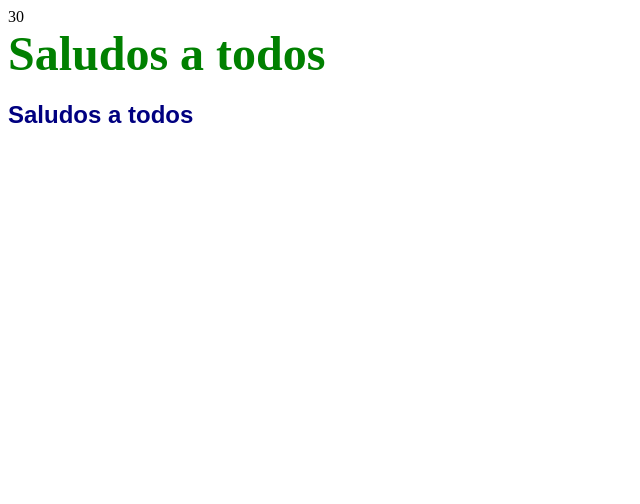
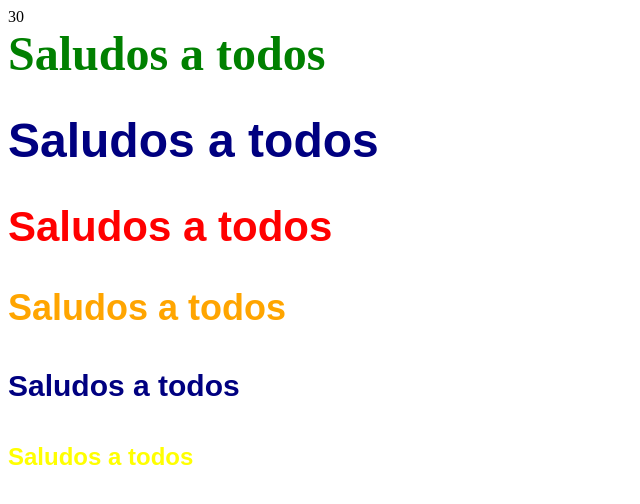
Before and after one commit to MaximoJSDev/programacion-web-practicas, a plain HTML site: page practica13/index.html in a window 1280 px wide. Shown: the whole page, without its empty margins (0-640 px from the left). Drawn offline with Linux system fonts and the light colour scheme.

Commit message:
practica13: agregar h titles

```diff
--- a/practica13/index.html
+++ b/practica13/index.html
@@ -9,6 +9,23 @@ Hora: 8:00 a 9:00 -->
     <meta charset="UTF-8" />
     <meta name="viewport" content="width=device-width, initial-scale=1.0" />
     <title>Practica 13</title>
+    <style>
+      h1 {
+        font-size: 48px;
+      }
+      h2 {
+        font-size: 42px;
+      }
+      h3 {
+        font-size: 36px;
+      }
+      h4 {
+        font-size: 30px;
+      }
+      h5 {
+        font-size: 24px;
+      }
+    </style>
   </head>
   <body>
     <script>
@@ -36,7 +53,11 @@ Hora: 8:00 a 9:00 -->
       salto();
       texto("Saludos a todos", "green", "7");
       salto();
-      texto2("Saludos a todos", "2", "navy", "arial");
+      texto2("Saludos a todos", "1", "navy", "arial");
+      texto2("Saludos a todos", "2", "red", "arial");
+      texto2("Saludos a todos", "3", "orange", "arial");
+      texto2("Saludos a todos", "4", "navy", "arial");
+      texto2("Saludos a todos", "5", "yellow", "arial");
     </script>
   </body>
 </html>
```
